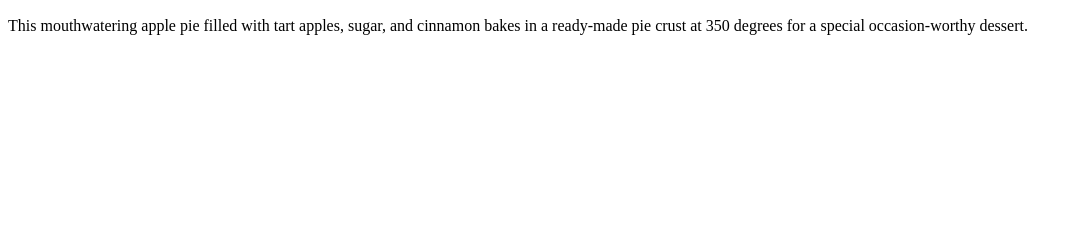
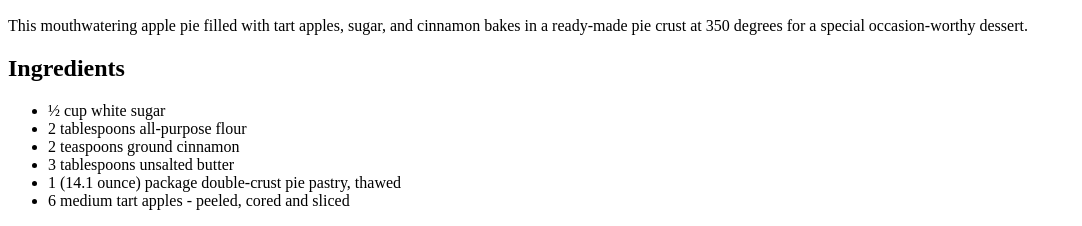
Before and after one commit to elpacificmb/odin-recipes, a plain HTML site: page recipes/apple_pie.html in a window 1280 px wide. Shown: the part 646-872 px from the top of the page, without its empty margins (0-1082 px from the left). Before the commit the page ends 800 px from the top, so only its background shows below. Drawn offline with Linux system fonts and the light colour scheme.

Commit message:
Add apple pie's recipe ingredients

```diff
--- a/recipes/apple_pie.html
+++ b/recipes/apple_pie.html
@@ -10,5 +10,16 @@
     <img src="../apple-pie.webp" alt="Apple Pie">
     <h2>Mouthwatering Sunday's Apple Pie</h2>
     <p>This mouthwatering apple pie filled with tart apples, sugar, and cinnamon bakes in a ready-made pie crust at 350 degrees for a special occasion-worthy dessert.</p>
+    <section>
+        <h2>Ingredients</h2>
+        <ul>
+            <li>½ cup white sugar</li>
+            <li>2 tablespoons all-purpose flour</li>
+            <li>2 teaspoons ground cinnamon</li>
+            <li>3 tablespoons unsalted butter</li>
+            <li>1 (14.1 ounce) package double-crust pie pastry, thawed</li>
+            <li>6 medium tart apples - peeled, cored and sliced</li>
+        </ul>
+    </section>
 </body>
 </html>
```
